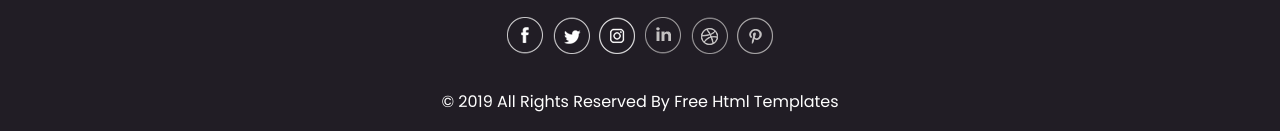
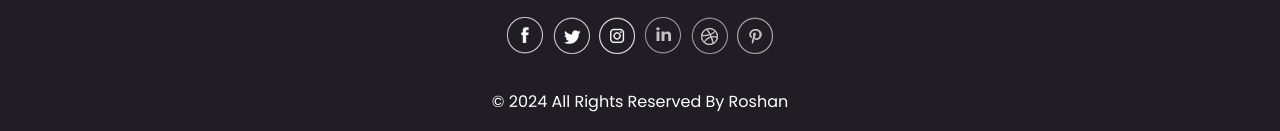
Before and after one commit to roshansa2/photography2, a plain HTML site: page contact.html in a window 1280 px wide. Shown: the part 926-1057 px from the top of the page. Drawn offline with Linux system fonts and the light colour scheme.

Commit message:
Update contact.html

```diff
--- a/contact.html
+++ b/contact.html
@@ -12,7 +12,7 @@
   <meta name="description" content="" />
   <meta name="author" content="" />
 
-  <title>Uliya</title>
+  <title>Roshan</title>
 
 
   <!-- bootstrap core css -->
@@ -170,8 +170,8 @@
   <section class="container-fluid footer_section">
     <div class="container">
       <p>
-        &copy; 2019 All Rights Reserved By
-        <a href="https://html.design/">Free Html Templates</a>
+        &copy; 2024 All Rights Reserved By
+        <a href="https://html.design/">Roshan</a>
       </p>
     </div>
   </section>
```
